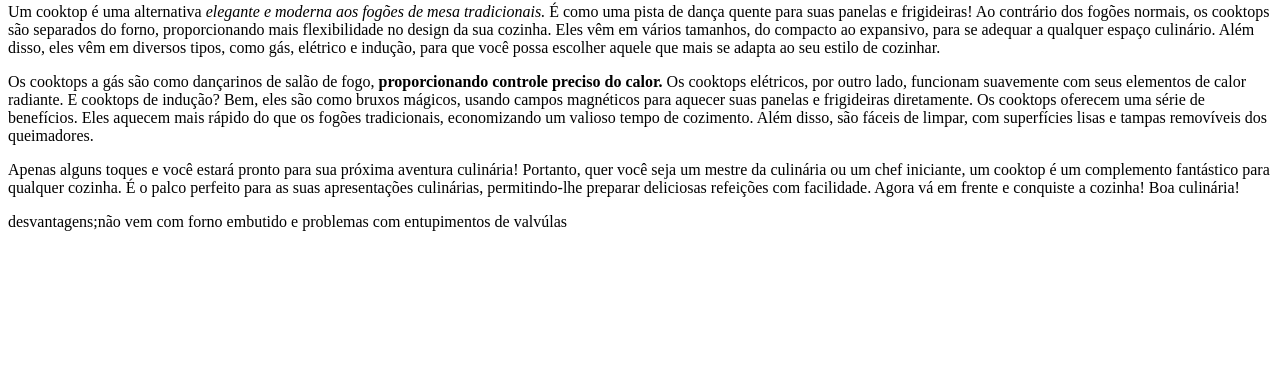
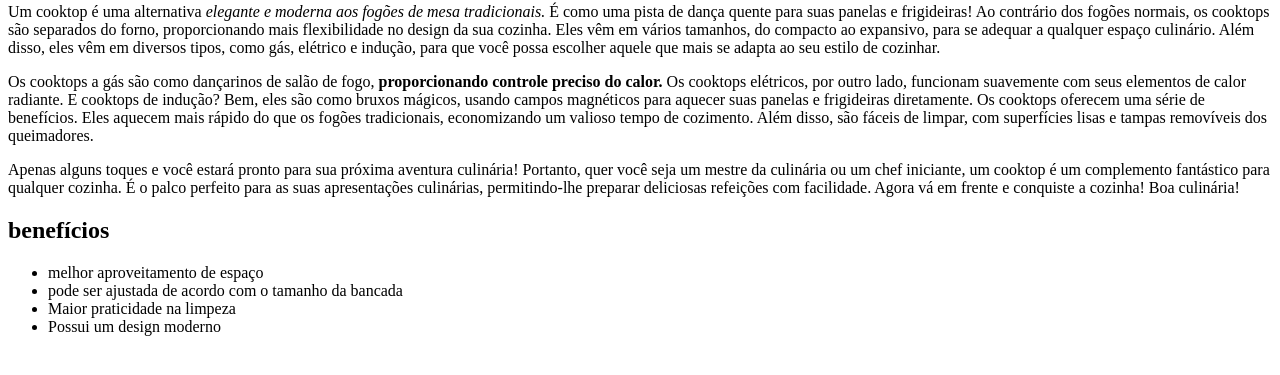
Before and after one commit to Guiznx/trabalho-final, a plain HTML site: page index.html in a window 1280 px wide. Shown: the part 77-452 px from the top of the page. Drawn offline with Linux system fonts and the light colour scheme.

Commit message:
beneficios adicionados

```diff
--- a/index.html
+++ b/index.html
@@ -4,7 +4,9 @@
     <meta charset="UTF-8">
     <meta name="viewport" content="width=device-width, initial-scale=1.0">
     <title>cooktop</title>
+    <link rell="stylesheet" href="style.css">
 </head>
+
 <body>
 <h1>Cooktop</h1>
 <p>Um cooktop é uma alternativa <em>elegante e moderna aos fogões de mesa tradicionais.</em> É como uma pista de dança quente para suas panelas e frigideiras! Ao contrário dos fogões normais, os cooktops são separados do forno, proporcionando mais flexibilidade no design da sua cozinha. Eles vêm em vários tamanhos, do compacto ao expansivo, para se adequar a qualquer espaço culinário. Além disso, eles vêm em diversos tipos, como gás, elétrico e indução, para que você possa escolher aquele que mais se adapta ao seu estilo de cozinhar.</p>
@@ -12,8 +14,12 @@
 <p> Apenas alguns toques e você estará pronto para sua próxima aventura culinária! Portanto, quer você seja um mestre da culinária ou um chef iniciante, um cooktop é um complemento fantástico para qualquer cozinha. É o palco perfeito para as suas apresentações culinárias, permitindo-lhe preparar deliciosas refeições com facilidade. Agora vá em frente e conquiste a cozinha! Boa culinária!</p>
 </div>
 
-<div class="benefícios;melhor desempenho e praticidade, ideal para apartamentos."
-    <h2>desvantagens;não vem com forno embutido e problemas com entupimentos de valvúlas</h2>
+<div class="benefícios">
+    <h2>benefícios</h2>
 
-</body>
-</html>
+    <ul>
+        <li class="itens">melhor aproveitamento de espaço</li>
+        <li class="itens">pode ser ajustada de acordo com o tamanho da bancada</li>
+        <li class="itens">Maior praticidade na limpeza</li>
+        <li class="itens">Possui um design moderno</li>
+    </ul>
```
